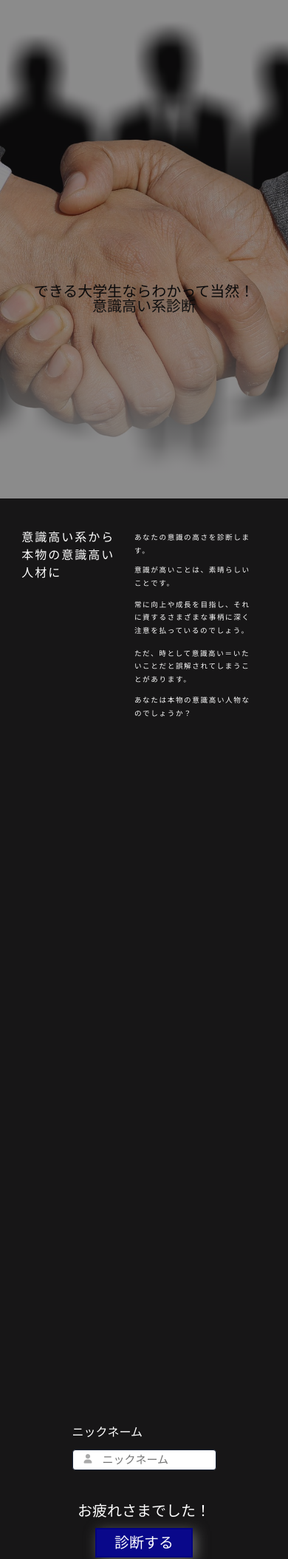
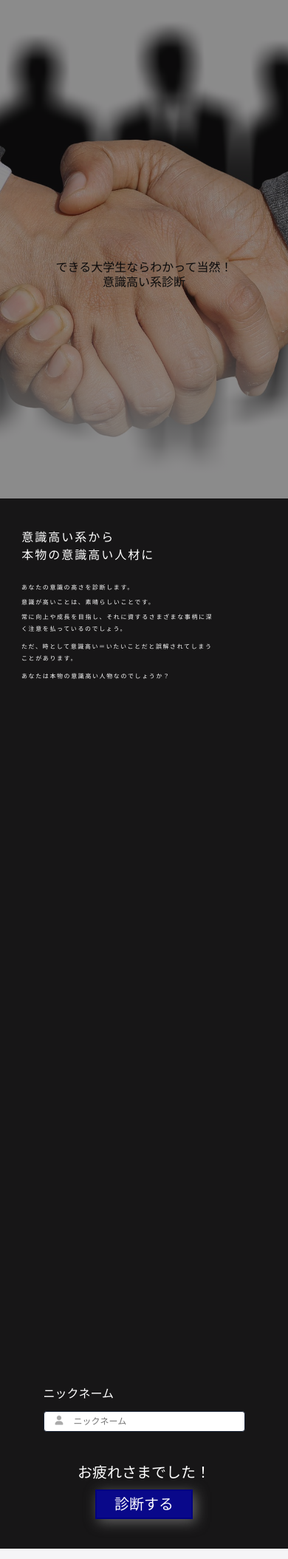
Before and after one commit to posse-ap/posse1-hackathon-202202-team2H, a PHP site: page / in a window 390 px wide. Shown: the part 62-2170 px from the top of the page at 74% size. Run offline with PHP 8.4, Linux system fonts and the light colour scheme; data comes from the database, SQL or seed files in the repository.

Commit message:
消えてたメディアクエリなどを戻る

```diff
--- a/www/html/css/style.css
+++ b/www/html/css/style.css
@@ -526,6 +526,16 @@
 	justify-content: space-between;
 	padding: 0;
 	cursor: pointer;
+	border-radius: 30px;
+	overflow: hidden;
+	background-color: rgba(32, 33, 33, 1) ;
+	transition: background-color 0.2s;
+	/* box-shadow: 2px 2px 4px gray; */
+	display: inline-block;
+	outline: 1px solid white;
+}
+.official button:hover {
+	background-color: rgba(255, 255, 255, 0.555);
 }
 .official a {
 	text-decoration: none;
@@ -543,10 +553,18 @@
 }
 .official-pic {
 	width: 35%;
+	opacity: 0.6;
+	transition: background-color 0.2s;
+}
+.official button:hover .official-pic{
+	opacity: 0.3;
 }
 .official i {
 	font-size: 25px;
 	/* margin: 0 20px; */
+}
+.link_button {
+	margin: 10px auto;
 }
 
 /* end of official */
@@ -555,3 +573,63 @@
 
 
 /*  */
+@media screen and (max-width: 480px) {
+	/* 480px以下に適用されるCSS（スマホ用） */
+	.first_view h1{
+
+		top: 55%;
+		transform: translateY(-50%);
+	width: 100%;
+	font-size: 1.6rem;
+	line-height: 2rem;
+	margin: 0;
+	}
+.diag_desc{
+	display: block;
+	/* width: 100%; */
+	/* margin: 40px auto; */
+
+}
+.diag_deac_title{
+	width: 100%;
+	margin-bottom: 24px;
+}
+/* .diag_deac_title p{
+	font-size: 2rem;
+	letter-spacing: .2rem;
+	line-height: 2.4rem;
+} */
+.diag_deac_detail{
+	/* outline: var(--main-outline); */
+	/* text-align: left; */
+	width: 100%;
+}
+.diag_deac_detail p{
+	font-size: 1rem;
+line-height: 2rem;
+letter-spacing: .2rem;
+transform: scale(0.8);
+transform-origin:0 0;
+}
+.name {
+	width: 70%;
+	margin: 40px auto;
+}
+.name p {
+	line-height: 16px;
+	font-size: 1.6rem;
+	padding-bottom: 16px;
+	text-align: left;
+}
+.name input[type="text"] {
+	/* font: 15px/24px sans-serif; */
+	font-size: 12px;
+	box-sizing: border-box;
+	width: 100%;
+	/* padding: 0.3em; */
+	transition: 0.5s;
+	border: 1px solid #1b2538;
+	border-radius: 4px;
+	outline: none;
+}
+}
```
